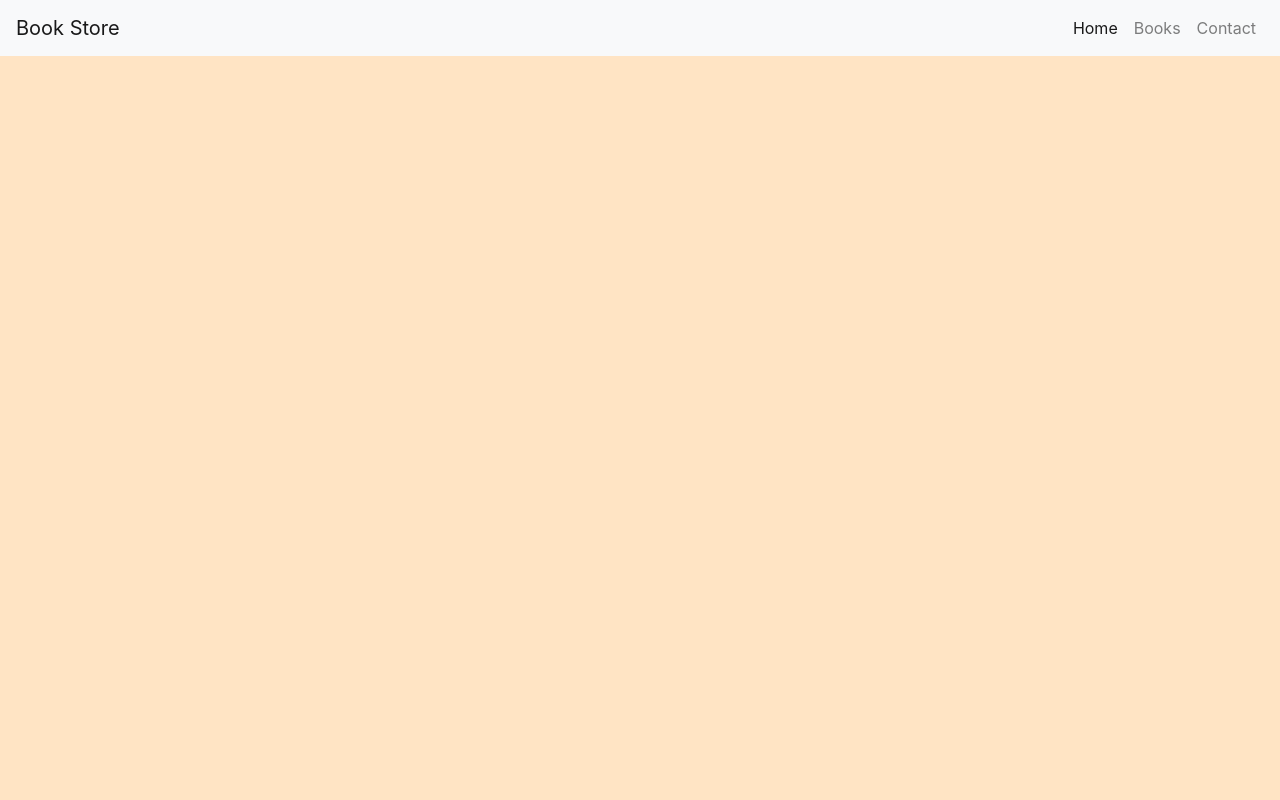
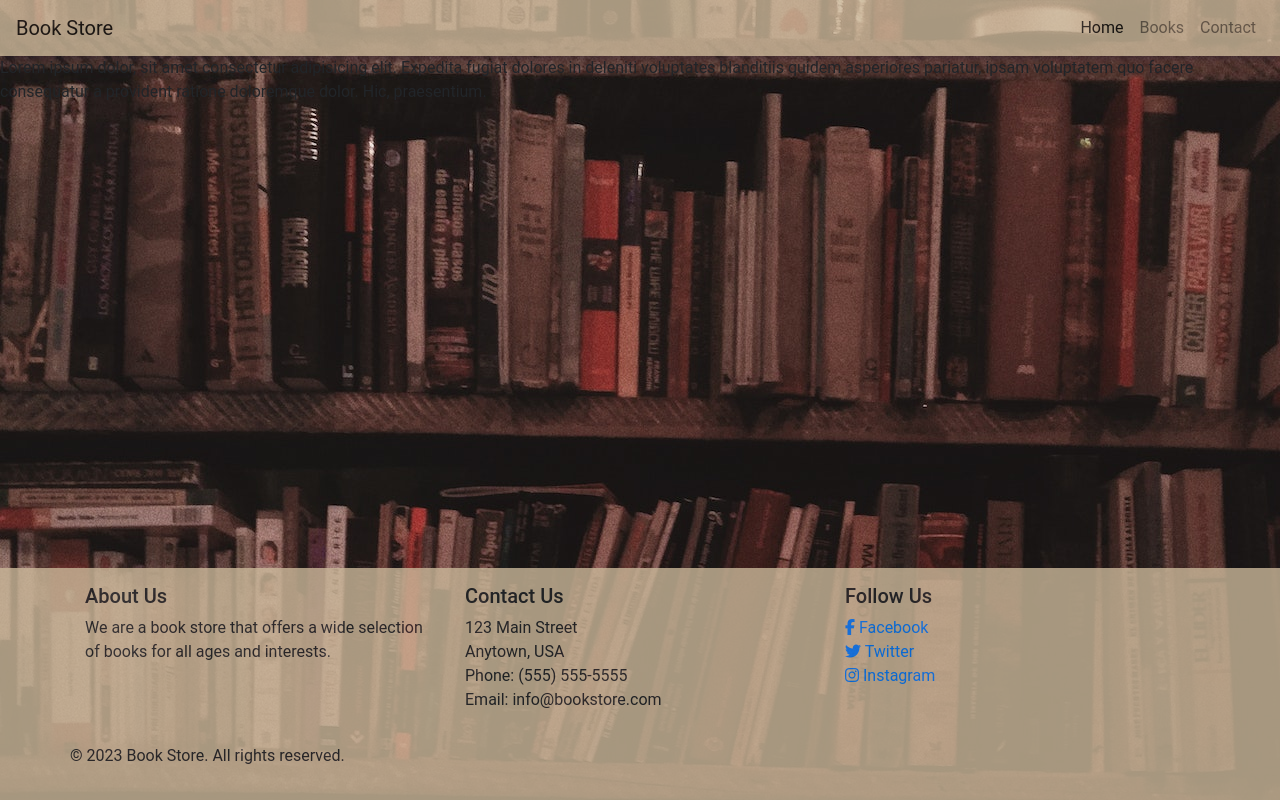
Before and after one commit to rachaouldbabaali/JavaScript-capstone-, a website built with webpack: page src/index.html in a window 1280 px wide. Built offline with nearby package versions, Linux system fonts and the light colour scheme.

Commit message:
Style header and footer

```diff
--- a/src/index.html
+++ b/src/index.html
@@ -7,7 +7,9 @@
     <title>RaKi Book Store</title>
 </head>
 <body>
-    <nav class="navbar navbar-expand-lg navbar-light bg-light">
+    <header>
+
+        <nav class="navbar navbar-expand-lg navbar-light">
             <a class="navbar-brand" href="#">Book Store</a>
             <button class="navbar-toggler" type="button" data-toggle="collapse" data-target="#navbarNav" aria-controls="navbarNav" aria-expanded="false" aria-label="Toggle navigation">
                 <span class="navbar-toggler-icon"></span>
@@ -26,9 +28,43 @@
                 </ul>
             </div>
         </nav>
+    </header>
+    <main>
+        <p>
+            Lorem ipsum dolor, sit amet consectetur adipisicing elit. Expedita fugiat dolores in deleniti voluptates blanditiis quidem asperiores pariatur, ipsam voluptatem quo facere consequatur a provident ratione doloremque dolor. Hic, praesentium.
+        </p>
+    </main>
+    <footer class="py-3 fixed">
+        <div class="container">
+          <div class="row">
+            <div class="col-md-4">
+              <h5>About Us</h5>
+              <p>We are a book store that offers a wide selection of books for all ages and interests.</p>
+            </div>
+            <div class="col-md-4">
+              <h5>Contact Us</h5>
+              <p>123 Main Street<br>Anytown, USA<br>Phone: (555) 555-5555<br>Email: info@bookstore.com</p>
+            </div>
+            <div class="col-md-4">
+              <h5>Follow Us</h5>
+              <ul class="list-unstyled">
+                <li><a href="#"><i class="fab fa-facebook-f"></i>
+                    Facebook</a></li>
+                <li><a href="#"><i class="fab fa-twitter"></i> Twitter</a></li>
+                <li><a href="#"><i class="fab fa-instagram"></i> Instagram</a></li>
+              </ul          </div>
+          </div>
+          <div class="row mt-3">
+            <div class="col-md-12">
+              <p class="text-center">© 2023 Book Store. All rights reserved.</p>
+            </div>
+          </div>
+        </div>
+      </footer>
         <!-- Add the Bootstrap JS file -->
         <script src="https://code.jquery.com/jquery-3.5.1.slim.min.js"></script>
      <script src="https://cdn.jsdelivr.net/npm/popper.js@1.16.0/dist/umd/popper.min.js"></script>
       <script src="https://maxcdn.bootstrapcdn.com/bootstrap/4.5.0/js/bootstrap.min.js"></script>
+      <script src="https://kit.fontawesome.com/6d64fe8c14.js" crossorigin="anonymous"></script>
 </body>
 </html>
--- a/src/index.js
+++ b/src/index.js
@@ -1,12 +1,11 @@
 import './style.scss';
-// add bootstrap
 
 function component() {
-  const element = document.createElement('div');
+  // const element = document.createElement('div');
 
-  element.innerHTML = _.join(['Hello', 'webpack'], ' ');
+  // element.innerHTML = _.join(['Hello', 'webpack'], ' ');
 
-  return element;
+  // return element;
 }
 
 document.body.appendChild(component());
--- a/src/style.scss
+++ b/src/style.scss
@@ -1,3 +1,27 @@
+$primary-color: rgb(15, 15, 15);
+$secondary-color: #cbb89a;
+$tertiary-color: #8d8171;
+$quaternary-color: #2a695e;
+$quinary-color: #143f46;
+$senary-color: #2b1c2f;
+$families: "Roboto", "Helvetica Neue", sans-serif;
+
 body {
-    background-color: bisque;
+  background-image: url("./img/background.jpg");
+  font-family: $families;
 }
+
+nav {
+  background-color: $secondary-color;
+  box-shadow: $senary-color 0 0 10px;
+  opacity: 0.8;
+  color: $quaternary-color;
+}
+
+footer {
+  background-color: $secondary-color;
+  position: fixed;
+  bottom: 0;
+  width: 100%;
+  opacity: 0.8;
+}
--- a/webpack.config.js
+++ b/webpack.config.js
@@ -2,7 +2,7 @@ const path = require('path');
 const HtmlWebpackPlugin = require('html-webpack-plugin');
 
 module.exports = {
-  mode: 'development',
+  mode: 'production',
   entry: {
     index: './src/index.js',
   },
```
Also changed, not shown: package.json (+11 -2 lines), dist/index.bundle.js, dist/index.html, dist/runtime.bundle.js, src/img/background.jpg (added), 2 other files. Lines whose indentation alone changed are shown as unchanged.
